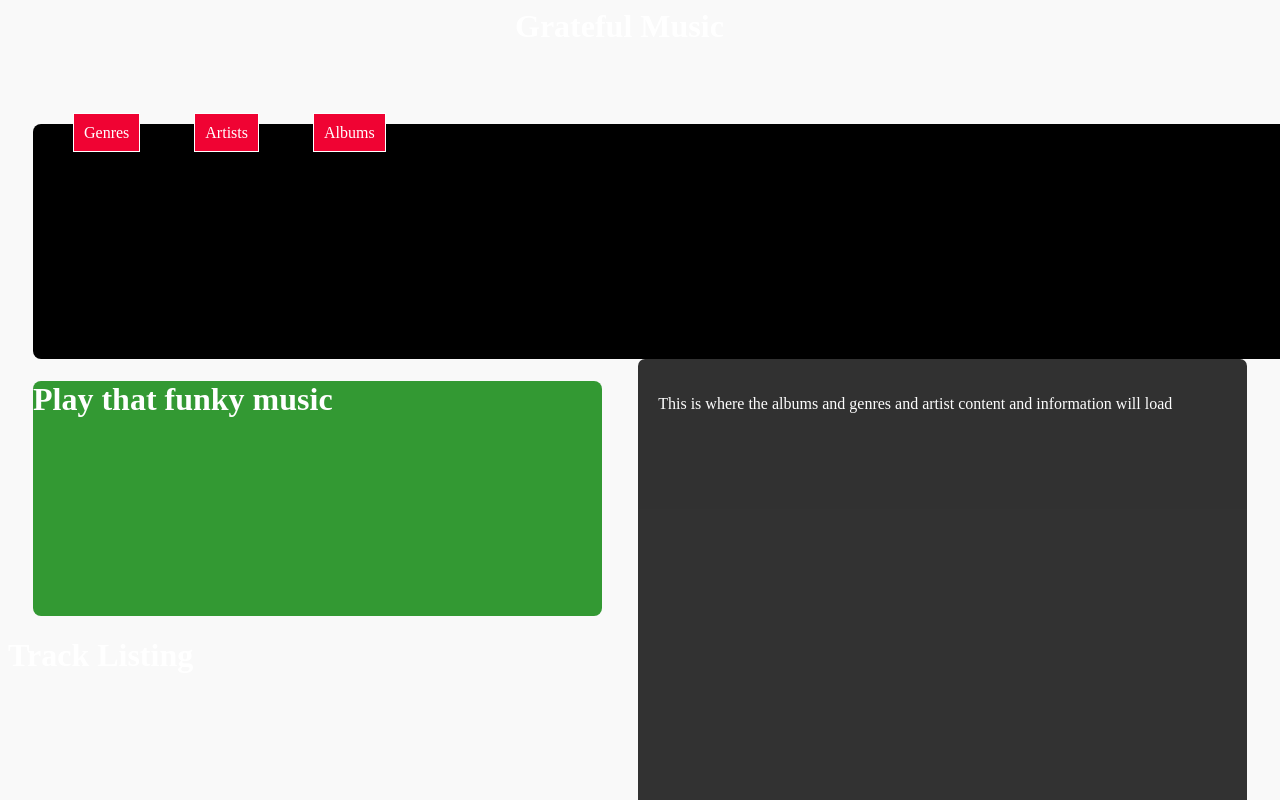
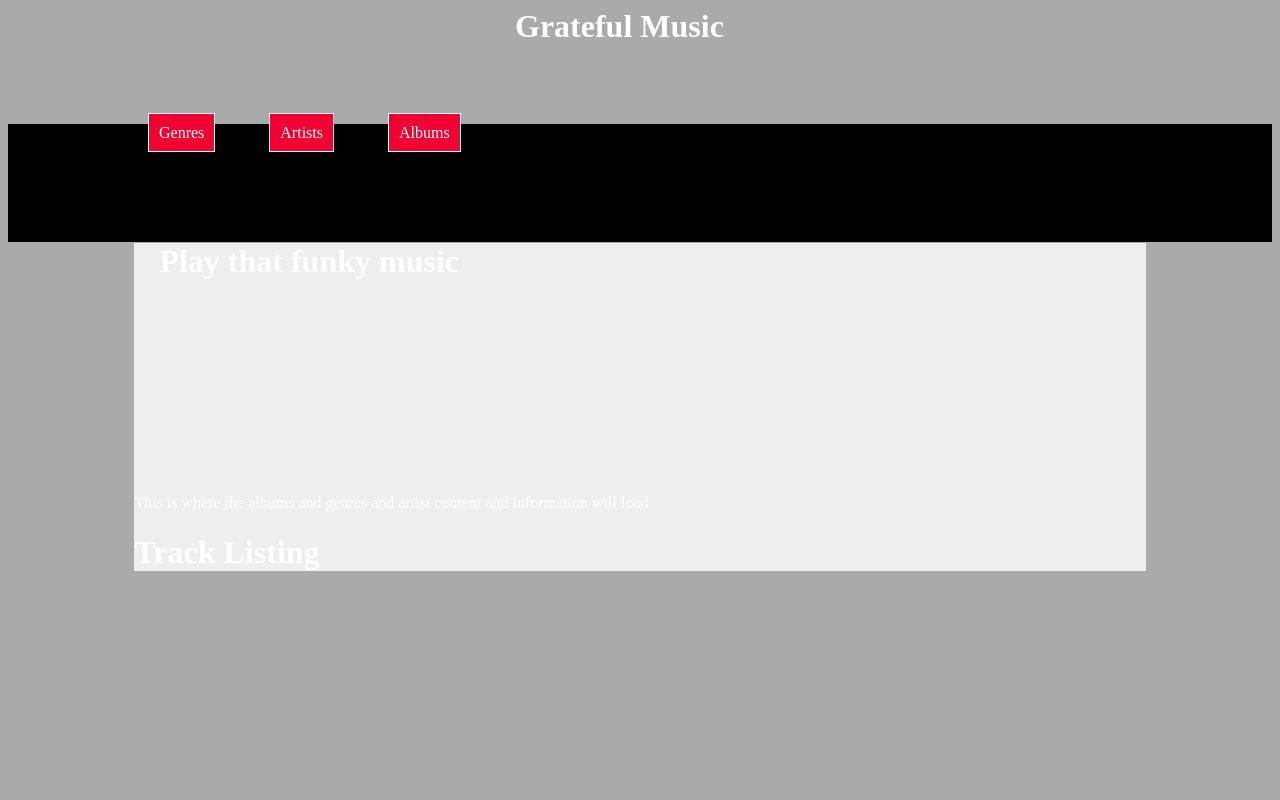
Before and after one commit to klgrimley/Grateful-Music, a plain HTML site: page Project_3/index.html in a window 1280 px wide. Shown: the top 800 px of the page. Drawn offline with Linux system fonts and the light colour scheme.

Commit message:
more css changes

```diff
--- a/Project_3/css/main.css
+++ b/Project_3/css/main.css
@@ -1,5 +1,5 @@
 body{
-	background: #F9F9F9;
+	background: #aaaaaa;
 	color:#FFFFFF;
 }
 
@@ -12,11 +12,11 @@ body{
 
 #nav{
 	width:100%;
-	height:30%;
+	height:15%;
 	position:relative;
-	margin-left:25px;
+
 	background:#000000;
-	border-radius: 8px;
+
 
 }
 li.main{
@@ -26,6 +26,10 @@ li.main{
 	background:#F00333;
 	border: 1px solid white;
 	padding:10px;
+}
+
+#nav ul {
+	margin-left: 100px;
 }
 #nav ul li:hover{
 	background: #3330FF;
@@ -40,24 +44,31 @@ li.main{
 		visibility: visible;
 	}
 
+.content_wrapper {
+	width:80%;
+	margin: -20px auto;
+	background: #eeeeee;
+}
+
 #player{
 	height:30%;
 	width:45%;
-	background:#339933;
+	margin: 0;
 	position:relative;
 	margin-left:25px;
-	border-radius:8px;
 }
 
 #content{
 	width:45%;
 	height:100%;
+	margin: 0;
 	overflow: auto;
-	float:right;
+	display: inline;
 	background:#000000;
-	border-radius:7px;
-	opacity:.8;
-	padding:20px;
 	position:relative;
 	margin-right: 25px;
 }
+
+#tracks {
+	margin: 0;
+}
--- a/Project_3/index.html
+++ b/Project_3/index.html
@@ -28,10 +28,8 @@
 				</ul>
 			</div>
 
-			<div id="content">
-				<p>This is where the albums and genres and artist content and information will load</p>
-			</div>
 
+			<div class="content_wrapper">
 			<div id="player">
 				<h1>Play that funky music</h1>
 				<audio preload="auto" tabindex="0" autoplay="true" loop="true">
@@ -39,9 +37,14 @@
 				</audio>
 			</div>
 
+			<div id="content">
+				<p>This is where the albums and genres and artist content and information will load</p>
+			</div>
+
 			<div id="tracks">
 				<h1>Track Listing</h1>
 			</div>
+		</div>
 
 	</body>
 </html>
--- a/style.css
+++ /dev/null
@@ -1,53 +0,0 @@
-body{
-	background: #F9F9F9;
-	color:#FFFFFF;
-}
-
-
-#title{
-	height:100px;
-	width:250px;
-	margin: 0 auto;
-}
-
-#nav{
-	width:100%;
-	height:30%;
-	position:relative;
-	margin-left:25px;
-	background:#000000;
-	border-radius: 8px;
-
-}
-#nav ul li{
-	display:inline;
-	background:#F00333;
-	border: 1px solid white;
-	padding:10px;
-	position:relative;
-}
-#nav ul li:hover{
-	background: #3330FF;
-}
-
-#player{
-	height:30%;
-	width:45%;
-	background:#339933;
-	position:relative;
-	margin-left:25px;
-	border-radius:8px;
-}
-
-#content{
-	width:45%;
-	height:100%;
-	overflow: auto;
-	float:right;
-	background:#000000;
-	border-radius:7px;
-	opacity:.8;
-	padding:20px;
-	position:relative;
-	margin-right: 25px;
-}
```
Also changed, not shown: Home.html (deleted, +0 -46 lines).
